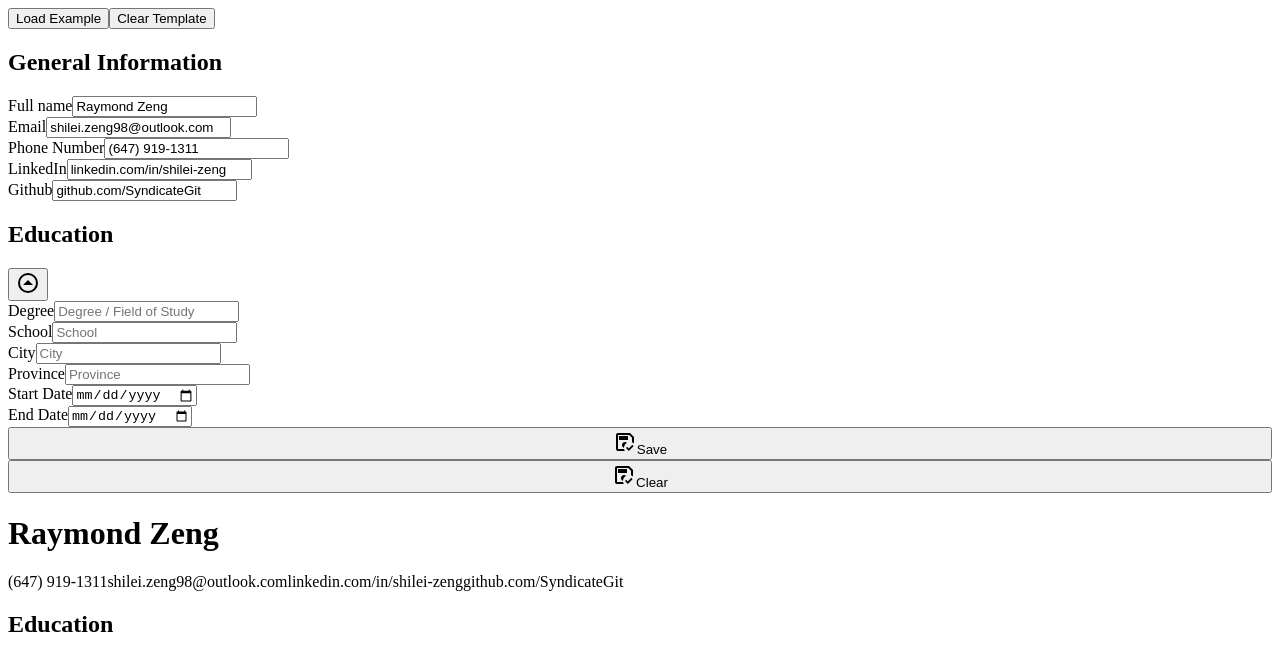
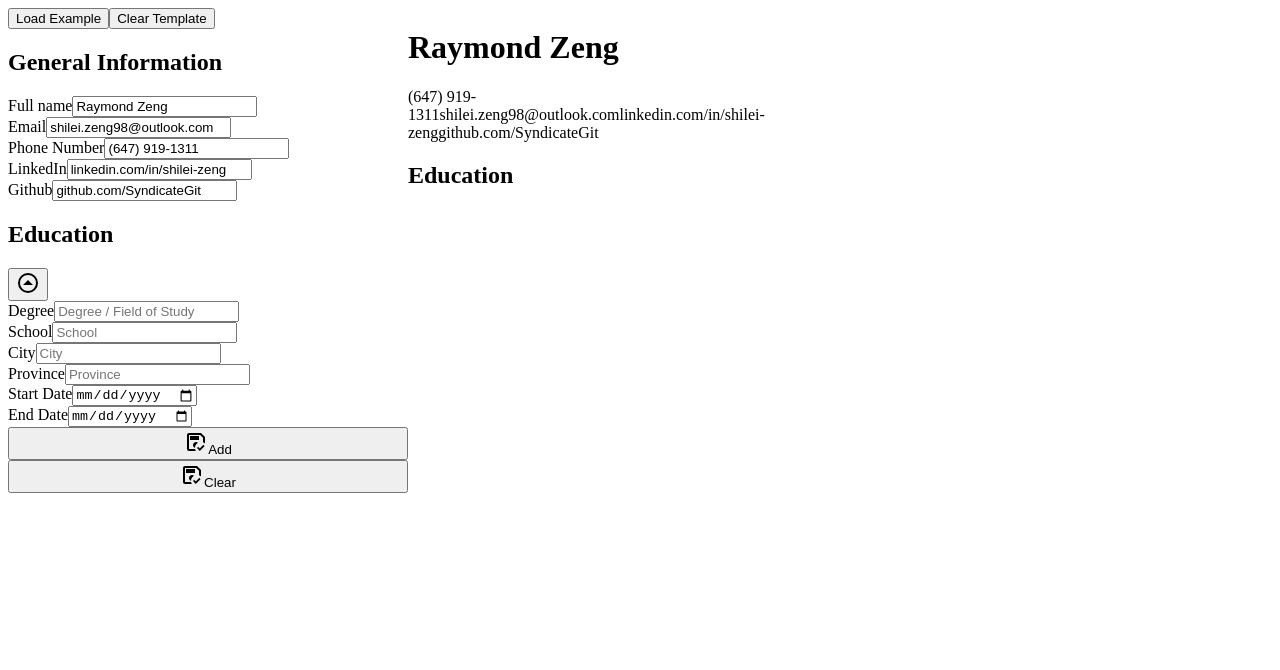
Before and after one commit to SyndicateGit/cv-builder, a React (Create React App) app: page / in a window 1280 px wide. Both pictures are taken after a click on the button 28 px from the left and 284 px from the top of the page. Shown: the top 670 px of the page. Built offline with nearby package versions, Linux system fonts and the light colour scheme.

Commit message:
Initialized EducationList component

```diff
--- a/src/App.tsx
+++ b/src/App.tsx
@@ -6,6 +6,7 @@ import TemplateLoader from './components/TemplateLoader';
 import defaultData from './default-data';
 import Resume from './components/Resume';
 import Education from './components/Education';
+import EducationList from './components/EducationList';
 
 function App() {
   // Manages General Information Section.
@@ -88,6 +89,7 @@ function App() {
           linkedInLink={basicInfo.linkedInLink}
           githubLink={basicInfo.githubLink}
         />
+        <div className='education-container'>
           <Education
             onChange={handleEducationInfoChange}
             degree={education.degree}
@@ -99,6 +101,10 @@ function App() {
             clear = {clearEducationInfo}
             addEducationList = {addEducationList}
           />
+          <EducationList
+          educationList={educationList}
+          />
+        </div>
       </div>
 
       <div className='cv-outputs'>
--- a/src/components/Education.tsx
+++ b/src/components/Education.tsx
@@ -97,7 +97,7 @@ export default function Education(props:props){
             dataKey={'endDate'}/>
             <button onClick={addEducationList} type='button' className='submit-button'>
               <Icon path={mdiContentSaveCheckOutline} size={1} />
-              <span className='save'>Save</span>
+              <span className='Add'>Add</span>
             </button>
             <button onClick={props.clear} type='button' className='clear-button'>
               <Icon path={mdiContentSaveCheckOutline} size={1} />
--- /dev/null
+++ b/src/components/EducationList.tsx
@@ -0,0 +1,28 @@
+import * as React from 'react';
+import '../styles/EducationList.css';
+
+type education = {
+  degree: string,
+  school: string,
+  city: string,
+  province: string,
+  startDate: string,
+  endDate: string,
+  id: string
+}
+
+type props = {
+  educationList: education[]
+}
+
+//TODO: Implement EducationList Component
+export default function EducationList(props:props){
+
+  return (
+    <>
+      <div className='education-list'>
+
+      </div>
+    </>
+  )
+}
--- a/src/styles/App.css
+++ b/src/styles/App.css
@@ -0,0 +1,40 @@
+:root{
+
+}
+
+body{
+  width: 100%;
+  height: 100%;
+}
+
+#root{
+  width: 100%;
+  height: 100%;
+}
+
+.App{
+  display: flex;
+  justify-content: start;
+  align-items: start;
+  width: 100%;
+  height: 100%;
+}
+
+@media (max-width: 800px){
+  .App{
+    display: flex;
+    flex-direction: column;
+    justify-content: center;
+    align-items: start;
+  }
+}
+
+.cv-inputs{
+  flex: 1;
+  max-width: 400px;
+}
+
+.cv-outputs{
+  flex: 1;
+  max-width: 400px;
+}
```
Also changed, not shown: src/styles/EducationList.css (added). Lines whose indentation alone changed are shown as unchanged.
